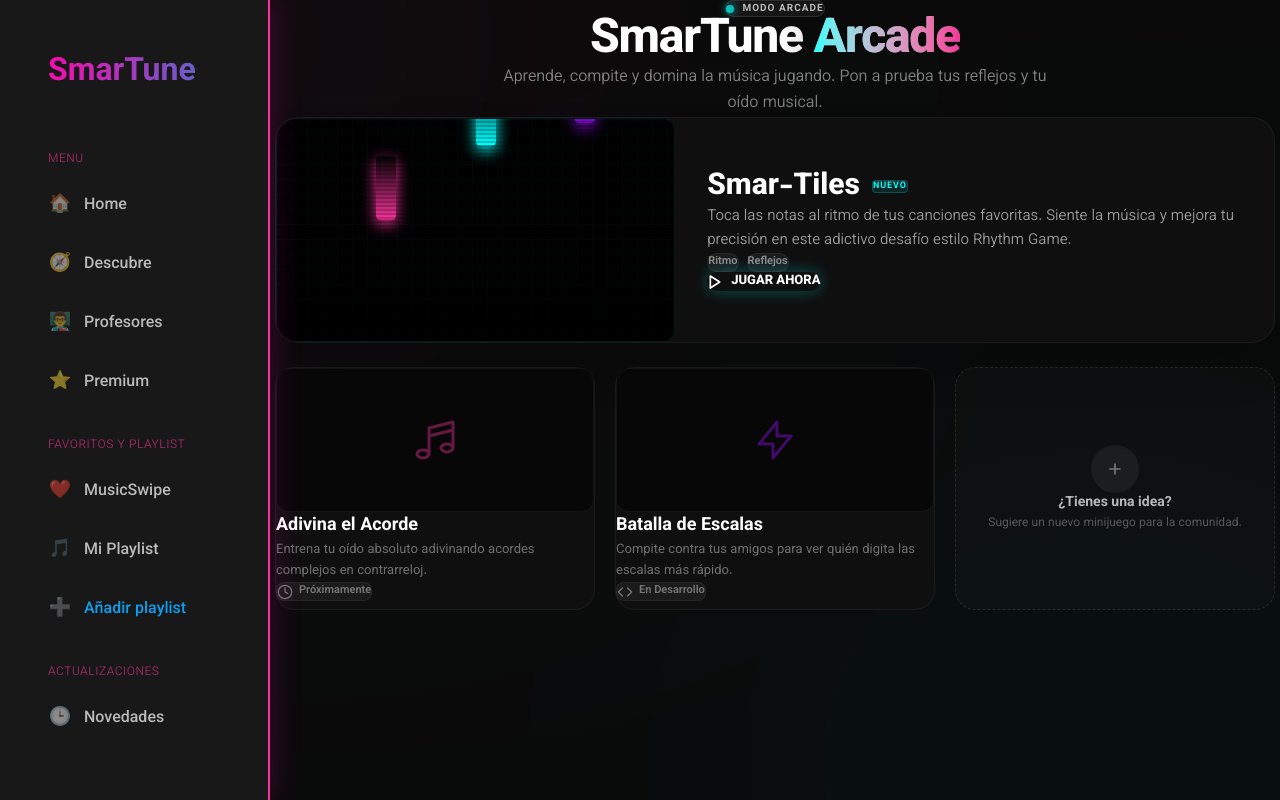
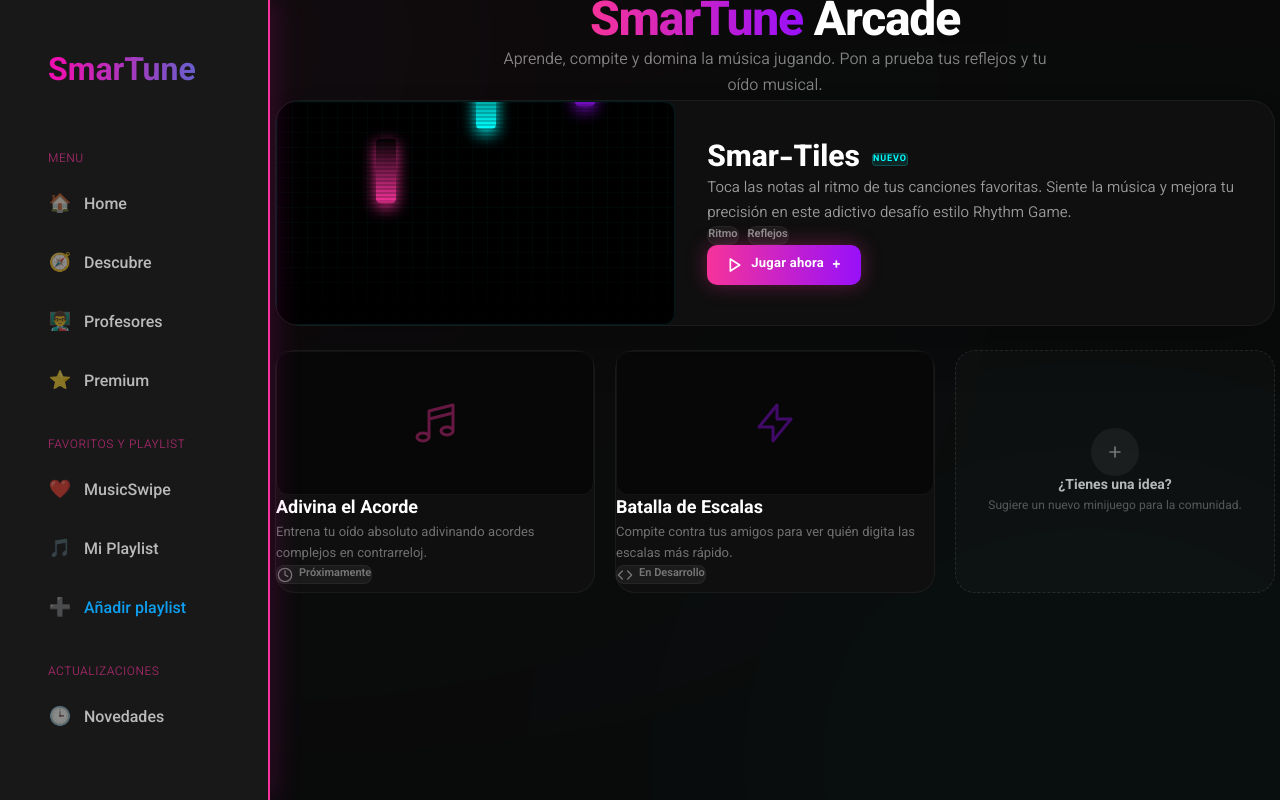
Before and after one commit to smartsystemsinnovation-del/smartune, a Next.js app in the folder web/: page /minijuegos in a window 1280 px wide. Built offline with nearby package versions, Linux system fonts and the light colour scheme; no server answers.

Commit message:
style: update minijuegos hero - remove arcade badge, apply brand gradient on title, match publish button style

```diff
--- a/web/src/app/minijuegos/page.tsx
+++ b/web/src/app/minijuegos/page.tsx
@@ -60,13 +60,14 @@ export default function ArcadeLobbyPage() {
           transition={{ duration: 0.5 }}
           className="text-center mb-12 mt-4 flex flex-col items-center"
         >
-          <div className="inline-flex items-center gap-2 px-3 py-1 rounded-full bg-white/5 border border-white/10 mb-4">
-            <span className="w-2 h-2 rounded-full bg-[#00ffff] shadow-[0_0_8px_#00ffff] animate-pulse"></span>
-            <span className="text-[10px] uppercase tracking-widest font-bold text-white/70">Modo Arcade</span>
-          </div>
-
-          <h1 className="text-4xl md:text-5xl font-extrabold tracking-tight mb-3 text-transparent bg-clip-text bg-gradient-to-r from-white via-white to-white/50">
-            SmarTune <span className="text-transparent bg-clip-text bg-gradient-to-r from-[#00ffff] to-[#f6339a]">Arcade</span>
+          <h1 className="text-4xl md:text-5xl font-extrabold tracking-tight mb-3">
+            <span style={{
+              background: 'linear-gradient(90deg, #f6339a 0%, #9810fa 100%)',
+              WebkitBackgroundClip: 'text',
+              WebkitTextFillColor: 'transparent',
+              backgroundClip: 'text',
+            }}>SmarTune</span>{' '}
+            <span className="text-white">Arcade</span>
           </h1>
           <p className="text-sm md:text-base text-white/50 font-light max-w-xl mx-auto leading-relaxed">
             Aprende, compite y domina la música jugando. Pon a prueba tus reflejos y tu oído musical.
@@ -119,10 +120,21 @@ export default function ArcadeLobbyPage() {
                   <Link href="/minijuegos/smar-tiles" className="w-full sm:w-auto inline-block">
                     <motion.button
                       whileTap={{ scale: 0.96 }}
-                      className="w-full sm:w-auto px-6 py-2.5 bg-gradient-to-r from-[#00ffff] to-[#00bfff] text-white font-extrabold text-[13px] rounded-full transition-all duration-300 shadow-[0_0_15px_rgba(0,255,255,0.3)] hover:shadow-[0_0_25px_rgba(0,255,255,0.5)] flex items-center justify-center gap-2"
+                      className={`flex items-center justify-center gap-2 transition-all duration-200 hover:brightness-110 hover:-translate-y-[1px] active:scale-95`}
+                      style={{
+                        background: 'linear-gradient(90deg, #f6339a 0%, #9810fa 100%)',
+                        color: '#ffffff',
+                        padding: '8px 20px',
+                        borderRadius: '10px',
+                        fontSize: '13px',
+                        fontWeight: 700,
+                        letterSpacing: '0.02em',
+                        boxShadow: '0 0 20px rgba(246,51,154,0.35)',
+                        border: 'none',
+                      }}
                     >
                       <PlayIcon />
-                      JUGAR AHORA
+                      Jugar ahora <span style={{ fontSize: '16px', fontWeight: 'bold' }}>+</span>
                     </motion.button>
                   </Link>
                 </div>
```
